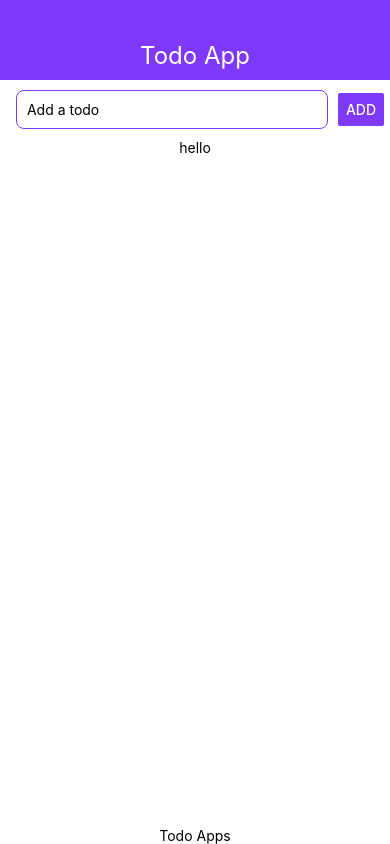
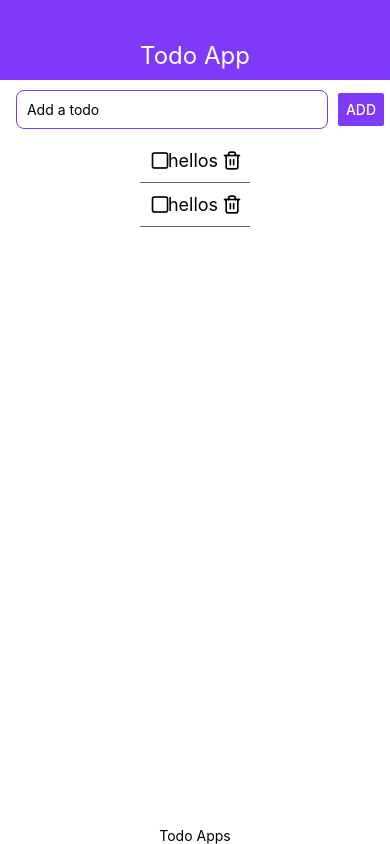
Before and after one commit to ooanishoo/react-native-todo, a React Native app: screen / in a window 390 px wide. Built offline with nearby package versions, Linux system fonts and the light colour scheme.

Commit message:
Style the TodoList component

```diff
--- a/src/components/TodoList.js
+++ b/src/components/TodoList.js
@@ -1,18 +1,44 @@
-import React from 'react'
+import React from "react";
 import { StyleSheet, Text, View, ScrollView } from "react-native";
+import Icon from "react-native-vector-icons/Feather";
 
 export default function TodoList() {
   return (
     <ScrollView>
       <View style={styles.listTile}>
-        <Text>hello</Text>
+        <Icon name="square" style={styles.leading} size={20} />
+        <Text style={styles.title}>hellos</Text>
+        <Icon name="trash-2" style={styles.trailing} size={20} />
+      </View>
+      <View style={styles.listTile}>
+        <Icon name="square" style={styles.leading} size={20} />
+        <Text style={styles.title}>hellos</Text>
+        <Icon name="trash-2" style={styles.trailing} size={20} />
       </View>
     </ScrollView>
-  )
+  );
 }
 
 const styles = StyleSheet.create({
-  listTile:{
-
+  listTile: {
+    width: "100%",
+    display: "flex",
+    flexDirection: "row",
+    justifyContent: "space-around",
+    alignItems: "center",
+    backgroundColor: "white",
+    padding:10,
+    borderBottomWidth:0.5,
+    borderBottomColor: "#666666"
+  },
+  leading: {
+     width: "20%"
+  },
+  title: {
+    width: "60%",
+    fontSize: 18
+  },
+  trailing: {
+     width: "20%"
   }
 });
```
